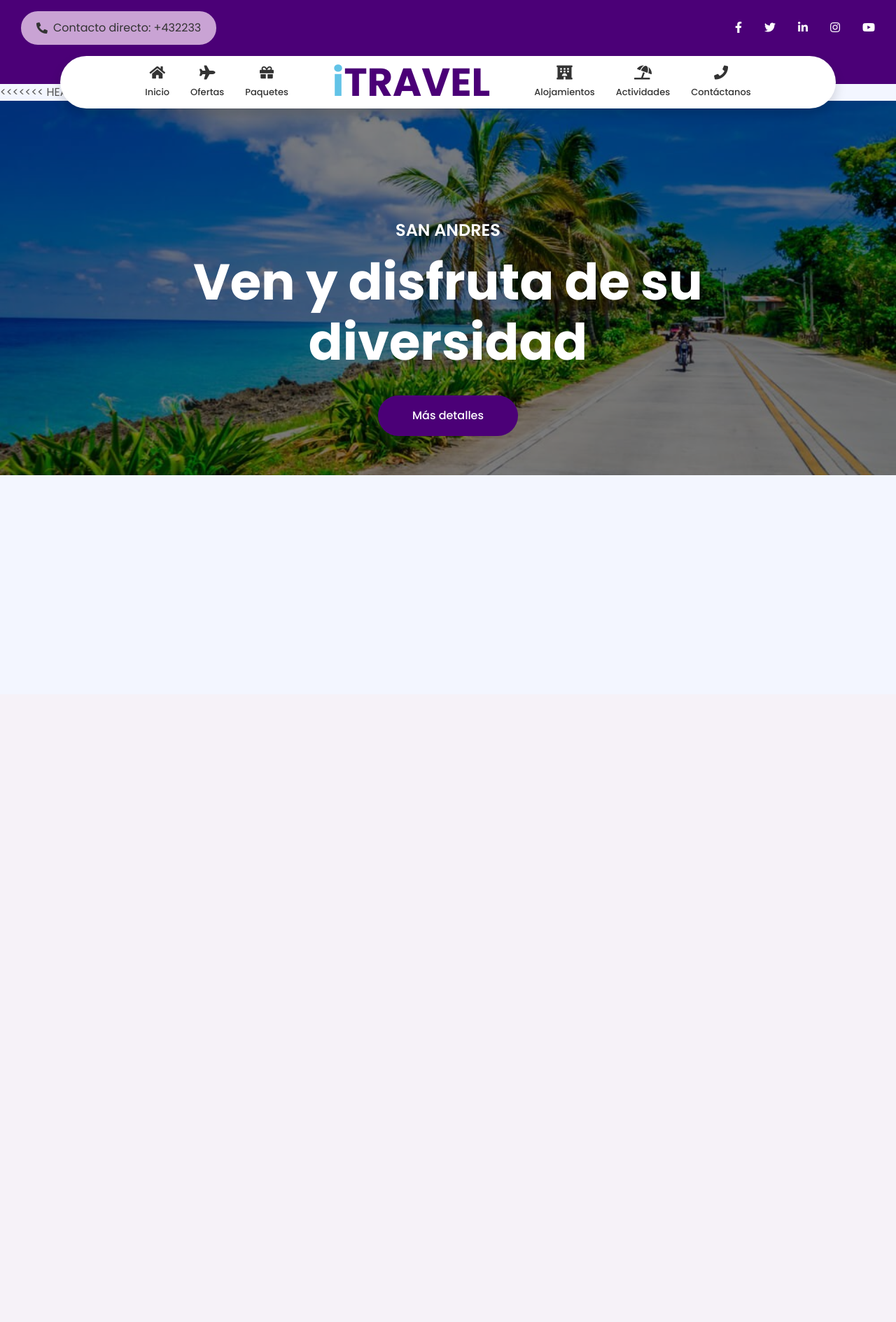
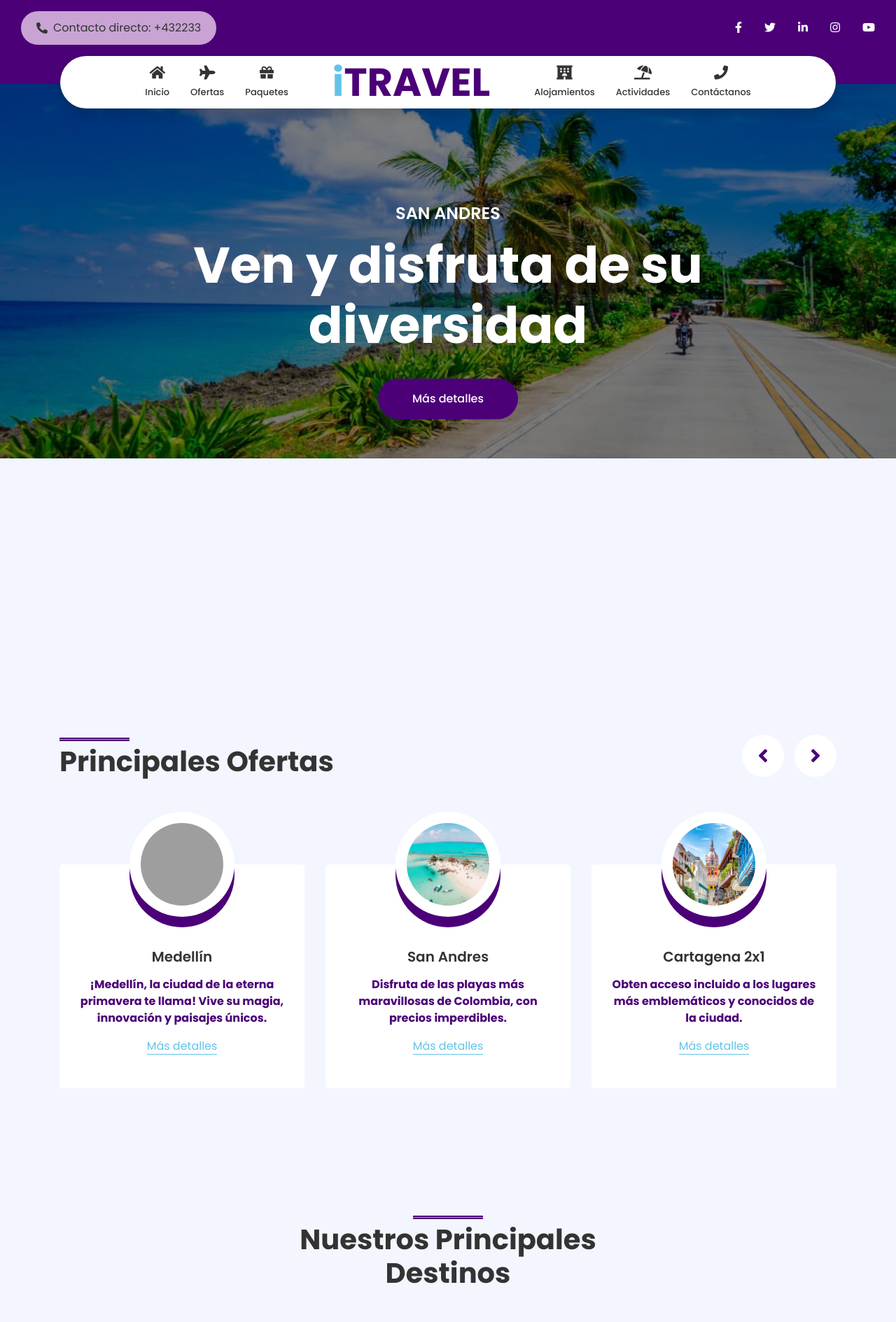
Before and after one commit to narto12345/SoZa-OnVacation, a Django app: page / in a window 1280 px wide. Shown: the top 1889 px of the page at 70% size. Before the commit the page ends 679 px from the top, so only its background shows below. Run offline with Django 5.2, Linux system fonts and the light colour scheme; some libraries are stand-ins or nearby versions; grey boxes are pictures that could not be loaded.

Commit message:
Merge Frontend Initial Page

```diff
--- a/PrincipalSite/templates/index.html
+++ b/PrincipalSite/templates/index.html
@@ -6,10 +6,9 @@
 {% endblock %}
 
 {% block content %}
-<<<<<<< HEAD
 <!-- Carousel Start -->
 <div class="container-fluid carousel-container p-0 mb-5 pb-5">
-    <div id="header-carousel" class="carousel slide" data-ride="carousel" >
+    <div id="header-carousel" class="carousel slide" data-ride="carousel">
         <div class="carousel-inner">
             <div class="carousel-item active">
                 <img class="carousel-img w-100" src="../static/img/slider/san andres.jpeg" alt="Image">
@@ -28,7 +27,26 @@
                         <h4 class="text-white text-uppercase mb-md-3">Cartagena</h4>
                         <h1 class="display-3 text-white mb-md-4">Ven y disfruta de su diversidad</h1>
                         <a href="" class="btn btn-general py-md-3 px-md-5 mt-2">Más detalles</a>
-=======
+
+                        <a class="carousel-control-prev" href="#header-carousel" data-slide="prev">
+                            <div class="btn btn-secondary px-0" style="width: 45px; height: 45px;">
+                                <span class="carousel-control-prev-icon mb-n1"></span>
+                            </div>
+                        </a>
+                        <a class="carousel-control-next" href="#header-carousel" data-slide="next">
+                            <div class="btn btn-secondary px-0" style="width: 45px; height: 45px;">
+                                <span class="carousel-control-next-icon mb-n1"></span>
+                            </div>
+                        </a>
+                    </div>
+                </div>
+            </div>
+        </div>
+    </div>
+</div>
+<!-- Carousel End -->
+
+<!-- Portfolio Start -->
 <!-- Principales ofertas -->
 <div class="container-fluid py-5">
     <div class="container py-5">
@@ -49,7 +67,8 @@
                         <div class="content position-relative text-center bg-light rounded p-4 pb-5"
                             style="margin-top: -75px;">
                             <h5 class="font-weight-semi-bold mt-5 mb-3 pt-5">Medellín</h5>
-                            <p>¡Medellín, la ciudad de la eterna primavera te llama! Vive su magia, innovación y
+                            <p>¡Medellín, la ciudad de la eterna primavera te llama! Vive su magia,
+                                innovación y
                                 paisajes únicos.
                             </p>
                             <a href="#" class="border-bottom border-secondary text-decoration-none text-secondary">Más
@@ -65,7 +84,8 @@
                             style="margin-top: -75px;">
                             <h5 class="font-weight-semi-bold mt-5 mb-3 pt-5">San Andres</h5>
                             <p>
-                                Disfruta de las playas más maravillosas de Colombia, con precios imperdibles.
+                                Disfruta de las playas más maravillosas de Colombia, con precios
+                                imperdibles.
                             </p>
                             <a href="#" class="border-bottom border-secondary text-decoration-none text-secondary">Más
                                 detalles</a>
@@ -80,7 +100,8 @@
                             style="margin-top: -75px;">
                             <h5 class="font-weight-semi-bold mt-5 mb-3 pt-5">Cartagena 2x1</h5>
                             <p>
-                                Obten acceso incluido a los lugares más emblemáticos y conocidos de la ciudad.
+                                Obten acceso incluido a los lugares más emblemáticos y conocidos de la
+                                ciudad.
                             </p>
                             <a href="#" class="border-bottom border-secondary text-decoration-none text-secondary">Más
                                 detalles</a>
@@ -94,40 +115,22 @@
                         <div class="content position-relative text-center bg-light rounded p-4 pb-5"
                             style="margin-top: -75px;">
                             <h5 class="font-weight-semi-bold mt-5 mb-3 pt-5">Cali</h5>
-                            <p>¡Cali te espera con su alegría! Descubre el sabor, la salsa y los paisajes en tu próxima
+                            <p>¡Cali te espera con su alegría! Descubre el sabor, la salsa y los
+                                paisajes en tu próxima
                                 aventura.
                             </p>
                             <a href="#" class="border-bottom border-secondary text-decoration-none text-secondary">Más
                                 detalles</a>
                         </div>
->>>>>>> 3008e6e2b6a42acbb7dca46f80590bc79b943a5c
                     </div>
                 </div>
             </div>
         </div>
-<<<<<<< HEAD
-        <a class="carousel-control-prev" href="#header-carousel" data-slide="prev">
-            <div class="btn btn-secondary px-0" style="width: 45px; height: 45px;">
-                <span class="carousel-control-prev-icon mb-n1"></span>
-            </div>
-        </a>
-        <a class="carousel-control-next" href="#header-carousel" data-slide="next">
-            <div class="btn btn-secondary px-0" style="width: 45px; height: 45px;">
-                <span class="carousel-control-next-icon mb-n1"></span>
-            </div>
-        </a>
-    </div>
-</div>
-<!-- Carousel End -->
-
-<!-- Portfolio Start -->
-=======
     </div>
 </div>
 <!-- Principales ofertas End -->
 
 <!-- Principales Destinos -->
->>>>>>> 3008e6e2b6a42acbb7dca46f80590bc79b943a5c
 <div class="container-fluid my-5 py-5 px-0">
     <div class="row justify-content-center m-0">
         <div class="col-lg-5">
```
Lines whose indentation alone changed are shown as unchanged.
